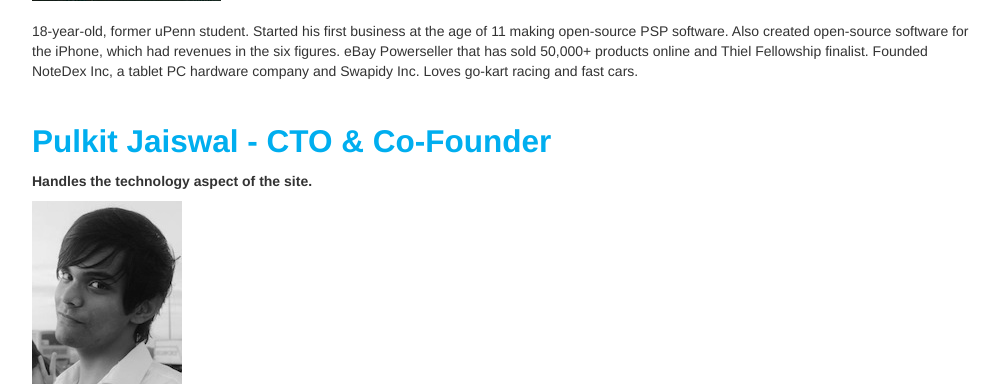
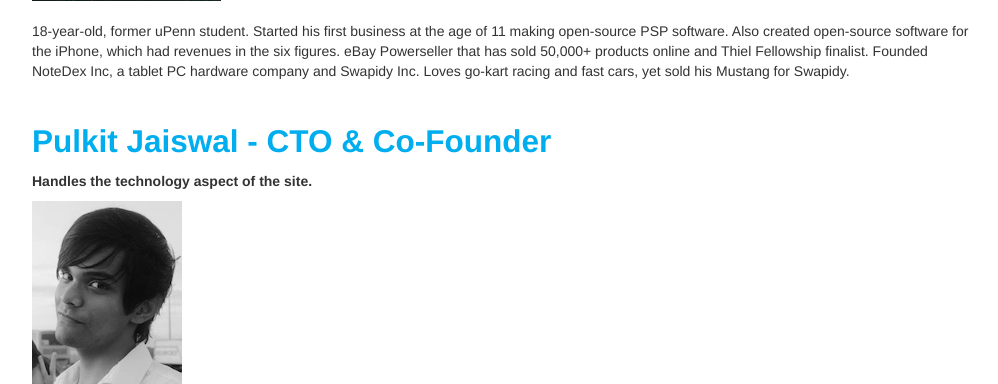
Before and after one commit to pulkitjaiswal/Landing-Page-with-functioning-signup, a Rails app: page /team in a window 1280 px wide. Shown: the part 487-871 px from the top of the page, without its empty margins (138-1136 px from the left). Run offline with Rails 7, Linux system fonts and the light colour scheme; style sheets or scripts are compiled from the project's sources.

Commit message:
Update app/views/home/team.html.erb

```diff
--- a/app/views/home/team.html.erb
+++ b/app/views/home/team.html.erb
@@ -9,7 +9,7 @@
 	<h2 class="team_subheading" >Adam Ahmad - CEO & Co-Founder</h2>
 	<p class="team_content"><strong>Handles the business side of things: operations, finances, relations.</strong></p>
 	<img src="/images/adam.png"><br/><br/>
-	<p class="team_content ">18-year-old, former uPenn student. Started his first business at the age of 11 making open-source PSP software. Also created open-source software for the iPhone, which had revenues in the six figures. eBay Powerseller that has sold 50,000+ products online and Thiel Fellowship finalist. Founded NoteDex Inc, a tablet PC hardware company and Swapidy Inc. Loves go-kart racing and fast cars.</p><br/>
+	<p class="team_content ">18-year-old, former uPenn student. Started his first business at the age of 11 making open-source PSP software. Also created open-source software for the iPhone, which had revenues in the six figures. eBay Powerseller that has sold 50,000+ products online and Thiel Fellowship finalist. Founded NoteDex Inc, a tablet PC hardware company and Swapidy Inc. Loves go-kart racing and fast cars, yet sold his Mustang for Swapidy.</p><br/>
 
 	<h2 class="team_subheading">Pulkit Jaiswal - CTO & Co-Founder</h1>
 	<p class="team_content"><strong>Handles the technology aspect of the site.</strong></p>
```
